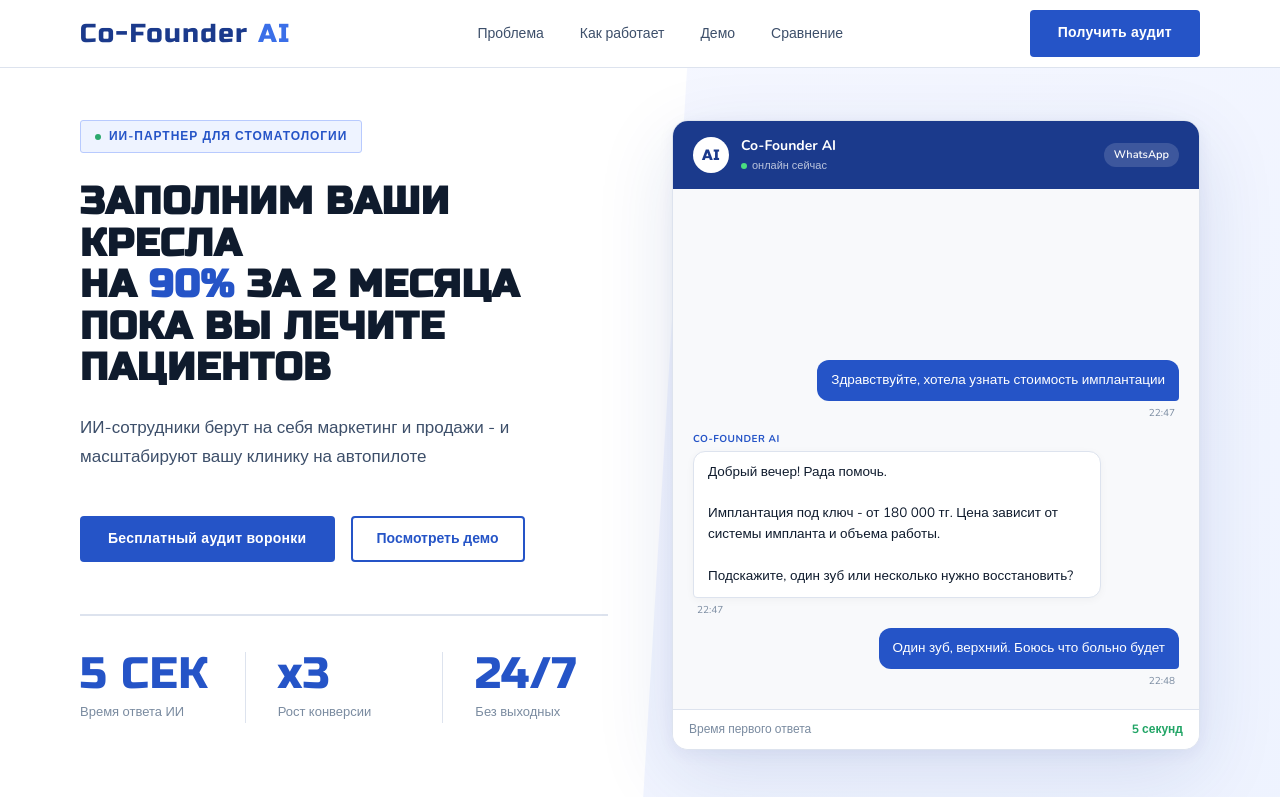
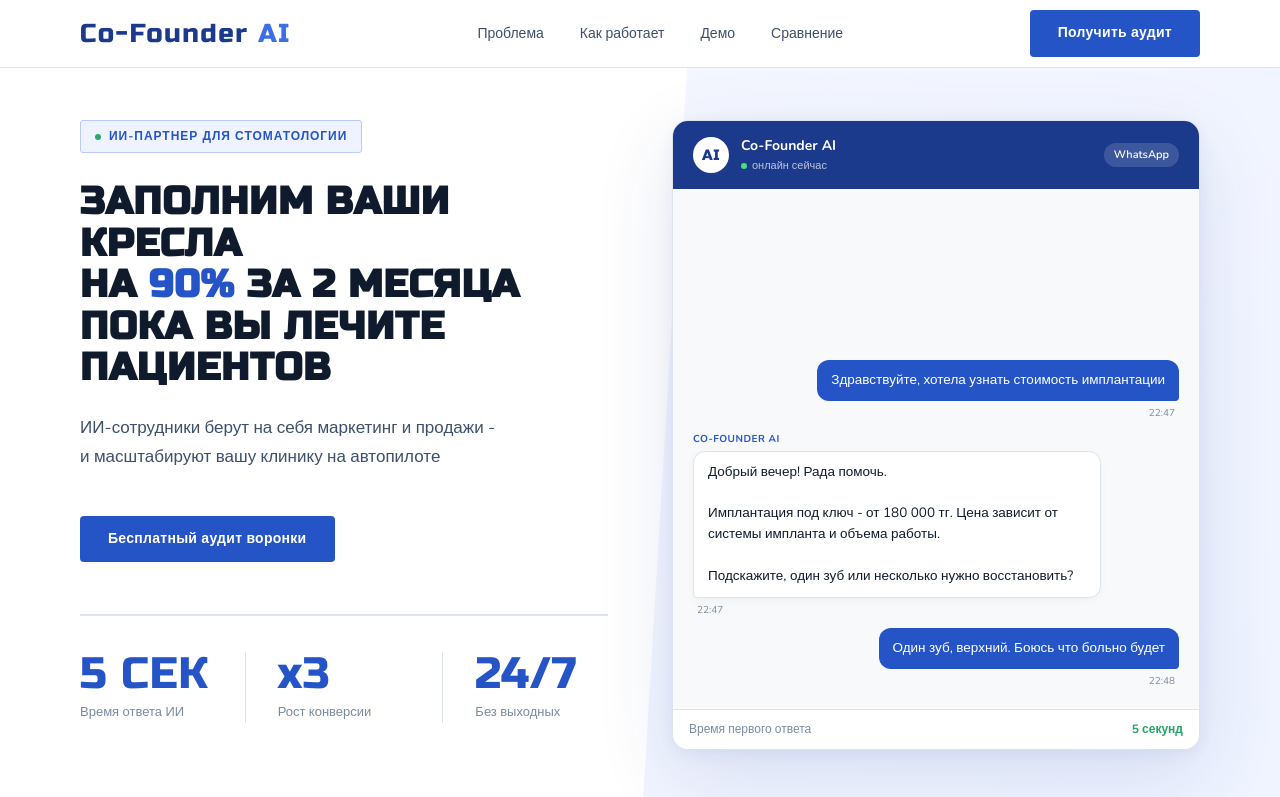
Before and after one commit to serikpayev/cofounder-ai-landing, a React (Vite) app: page / in a window 1280 px wide. Shown: the top 797 px of the page. Built offline with nearby package versions, Linux system fonts and the light colour scheme.

Commit message:
copy: убрать демо кнопку, перенос строки в подзаголовке

```diff
--- a/src/components/Hero.jsx
+++ b/src/components/Hero.jsx
@@ -10,11 +10,10 @@
           <div className="hero-badge">ИИ-партнер для стоматологии</div>
           <h1>Заполним ваши кресла<br />на <span className="accent">90%</span> за 2 месяца<br />пока вы лечите пациентов</h1>
           <p className="hero-sub">
-            ИИ-сотрудники берут на себя маркетинг и продажи - и масштабируют вашу клинику на автопилоте
+            ИИ-сотрудники берут на себя маркетинг и продажи -<br />и масштабируют вашу клинику на автопилоте
           </p>
           <div className="hero-btns">
             <a href="#cta" className="btn-primary">Бесплатный аудит воронки</a>
-            <a href="#aha" className="btn-outline">Посмотреть демо</a>
           </div>
           <div className="hero-stats">
             <div className="stat">
```
